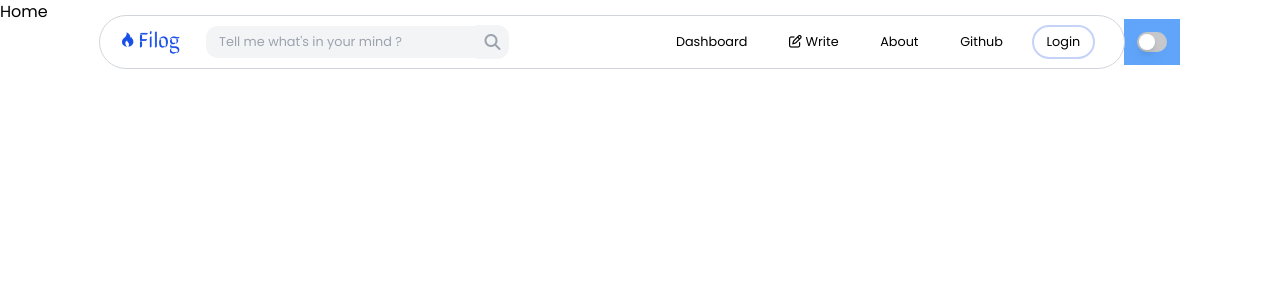
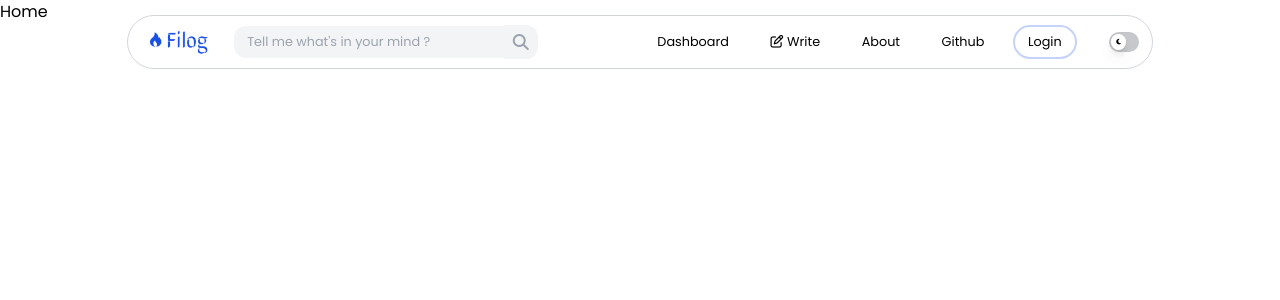
Before and after one commit to dev-raghvendramisra/Filog, a React (Vite) app: page / in a window 1280 px wide. Shown: the top 300 px of the page. Built offline with nearby package versions, Linux system fonts and the light colour scheme.

Commit message:
dark-mode-functionality

```diff
--- a/src/Components/Navbar.jsx
+++ b/src/Components/Navbar.jsx
@@ -106,12 +106,13 @@ function Navbar({className='',style={},...props}) {
                     )
                   })}
 
+          <ToggleBtn>
+          <i style={{fontSize:"0.5vw"}} class=" fa-solid fa-moon"></i>
+          </ToggleBtn>
             </div>
 
          </nav>
-         <div className='h-100p bg-blue-400 p-1vw'>
-          <ToggleBtn />
-         </div>
+
          </div>
 
   );
--- a/src/Components/ToggleBtn.jsx
+++ b/src/Components/ToggleBtn.jsx
@@ -1,9 +1,29 @@
 import React from 'react'
 
-function ToggleBtn({className='',onClick=()=>{},...props}) {
+function ToggleBtn({className='',handleClick,children,...props}) {
+
+  const[isDark, setIsDark] = React.useState(false)
+
+  if(!handleClick){
+    handleClick=()=>{
+      setIsDark(!isDark)
+    }
+  }
+
+  React.useEffect(()=>{
+       if(isDark){
+          document.querySelector("html").classList.add("dark")
+       }
+       else if(!isDark){
+        document.querySelector("html").classList.remove("dark")
+
+       }
+  },[isDark])
   return (
-   <div className=' toggleBtnShadow p-0.2vw pr-1vw dark:pl-1vw dark:pr-0.2vw flex rounded-full  justify-start transition-all items-center relative bg-gray-200 dark:bg-blue-600 dark:justify-end'>
-       <div style={{height:"1.2vw",width:"1.2vw"}} className=' rounded-full transition-all bg-white drop-shadow-lg'></div>
+   <div  onClick={handleClick} className=' toggleBtnShadow p-0.2vw pr-1vw dark:pl-1vw dark:pr-0.2vw flex rounded-full  justify-start transition-all items-center relative bg-gray-200 dark:bg-blue-600 dark:justify-end'>
+       <div style={{height:"1.2vw",width:"1.2vw"}} className='flex justify-center items-center rounded-full transition-all bg-white drop-shadow-lg'>
+           {children}
+       </div>
    </div>
   )
 }
```
